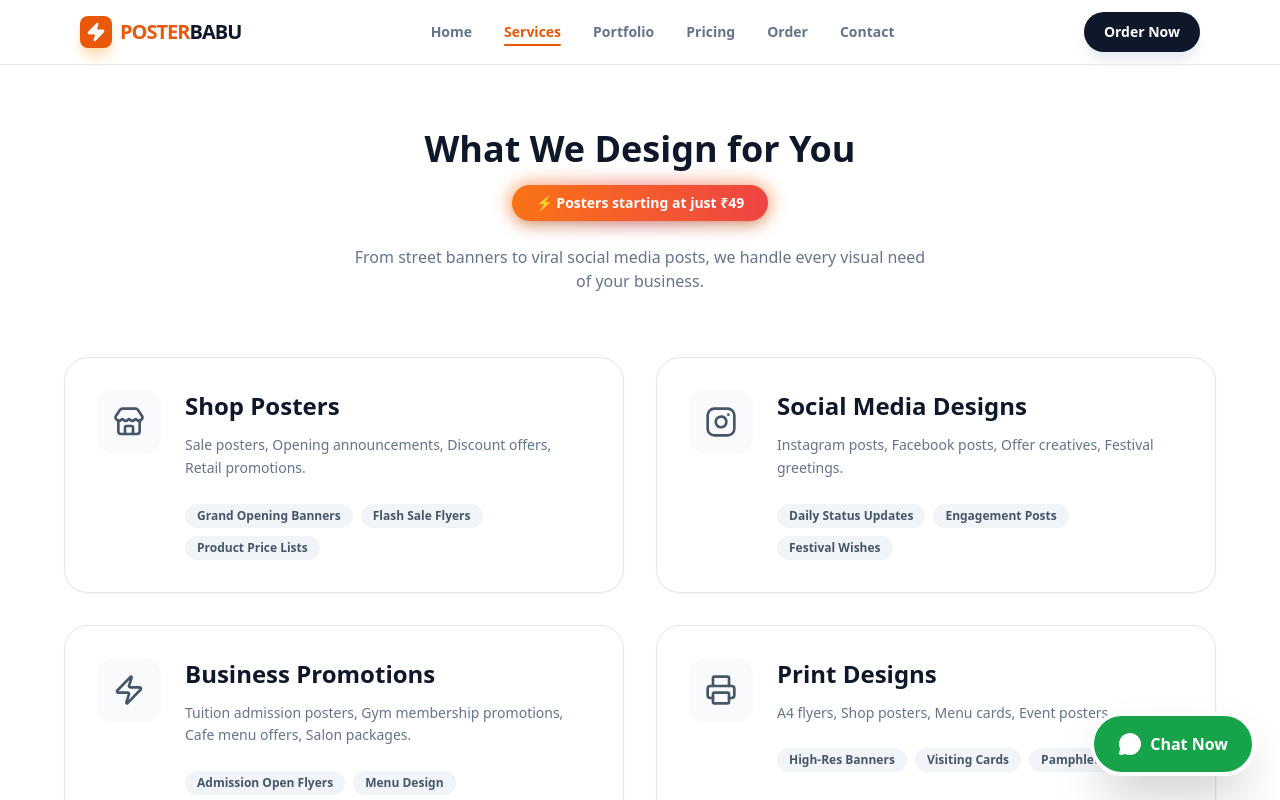
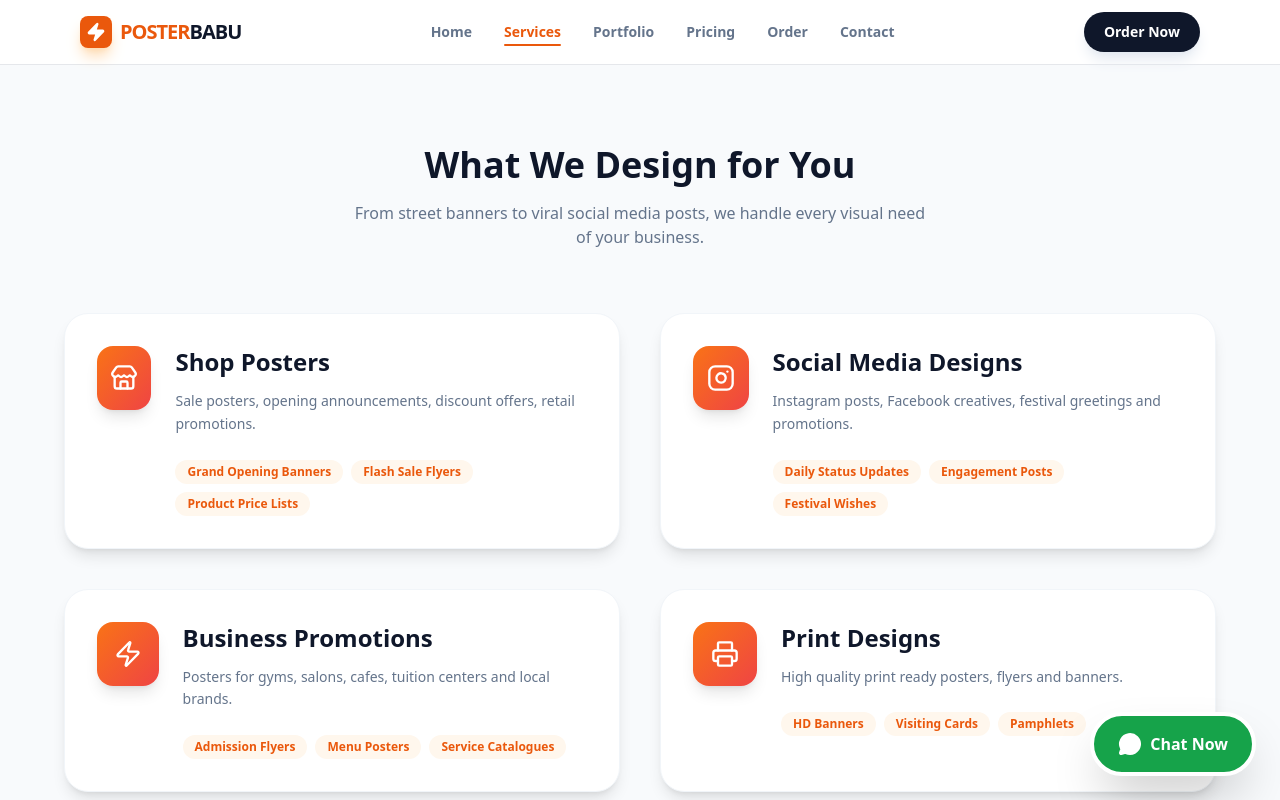
Before and after one commit to VarunDM1406/posterbabu, a React (Vite) app: page / in a window 1280 px wide. Both pictures are taken after a click on the button "Services". Shown: the top 800 px of the page. Built offline with nearby package versions, Linux system fonts and the light colour scheme.

Commit message:
services

```diff
--- a/src/pages/ServicesPage.jsx
+++ b/src/pages/ServicesPage.jsx
@@ -3,42 +3,42 @@ import { Store, Instagram, Zap, Printer } from "lucide-react";
 
 const SERVICE_CATEGORIES = [
 {
-id: "shop",
-title: "Shop Posters",
-desc: "Sale posters, Opening announcements, Discount offers, Retail promotions.",
-icon: <Store />,
-items: ["Grand Opening Banners", "Flash Sale Flyers", "Product Price Lists"]
+id:"shop",
+title:"Shop Posters",
+desc:"Sale posters, opening announcements, discount offers, retail promotions.",
+icon:<Store/>,
+items:["Grand Opening Banners","Flash Sale Flyers","Product Price Lists"]
 },
 {
-id: "social",
-title: "Social Media Designs",
-desc: "Instagram posts, Facebook posts, Offer creatives, Festival greetings.",
-icon: <Instagram />,
-items: ["Daily Status Updates", "Engagement Posts", "Festival Wishes"]
+id:"social",
+title:"Social Media Designs",
+desc:"Instagram posts, Facebook creatives, festival greetings and promotions.",
+icon:<Instagram/>,
+items:["Daily Status Updates","Engagement Posts","Festival Wishes"]
 },
 {
-id: "business",
-title: "Business Promotions",
-desc: "Tuition admission posters, Gym membership promotions, Cafe menu offers, Salon packages.",
-icon: <Zap />,
-items: ["Admission Open Flyers", "Menu Design", "Service Catalogues"]
+id:"business",
+title:"Business Promotions",
+desc:"Posters for gyms, salons, cafes, tuition centers and local brands.",
+icon:<Zap/>,
+items:["Admission Flyers","Menu Posters","Service Catalogues"]
 },
 {
-id: "print",
-title: "Print Designs",
-desc: "A4 flyers, Shop posters, Menu cards, Event posters.",
-icon: <Printer />,
-items: ["High-Res Banners", "Visiting Cards", "Pamphlets"]
+id:"print",
+title:"Print Designs",
+desc:"High quality print ready posters, flyers and banners.",
+icon:<Printer/>,
+items:["HD Banners","Visiting Cards","Pamphlets"]
 }
 ];
 
 const ServicesPage = () => (
 
-<section className="py-16 px-4 animate-in fade-in slide-in-from-bottom-4 duration-500">
+<section className="py-20 px-4 bg-slate-50 animate-in fade-in slide-in-from-bottom-4 duration-500">
 
 <div className="max-w-6xl mx-auto">
 
-{/* HEADER */}
+{/* Header */}
 
 <div className="text-center mb-16">
 
@@ -46,42 +46,32 @@ const ServicesPage = () => (
 What We Design for You
 </h2>
 
-<div className="flex justify-center mb-6">
-
-<div className="relative group">
-
-<div className="absolute -inset-1 bg-gradient-to-r from-orange-500 via-red-500 to-orange-500 rounded-full blur opacity-60 animate-pulse"></div>
-
-<div className="relative bg-gradient-to-r from-orange-500 to-red-500 text-white px-6 py-2 rounded-full text-sm font-bold shadow-lg">
-⚡ Posters starting at just ₹49
-</div>
-
-</div>
-
-</div>
-
 <p className="text-slate-500 max-w-xl mx-auto">
 From street banners to viral social media posts, we handle every visual need of your business.
 </p>
 
 </div>
 
-{/* SERVICES GRID */}
+{/* Cards */}
 
-<div className="grid grid-cols-1 md:grid-cols-2 gap-8">
+<div className="grid grid-cols-1 md:grid-cols-2 gap-10">
 
-{SERVICE_CATEGORIES.map((cat, i) => (
+{SERVICE_CATEGORIES.map((cat,i)=>(
 
 <div
 key={i}
-className="bg-white border rounded-3xl p-8 hover:border-orange-500 transition-all group shadow-sm"
+className="bg-white border border-slate-100 rounded-3xl p-8 shadow-lg hover:shadow-2xl hover:-translate-y-2 transition-all duration-300"
 >
 
 <div className="flex items-start gap-6">
 
-<div className="w-16 h-16 bg-slate-50 rounded-2xl flex items-center justify-center text-slate-600 group-hover:bg-orange-50 group-hover:text-orange-600 transition-colors shrink-0">
-{React.cloneElement(cat.icon, { size: 32 })}
+{/* Icon */}
+
+<div className="w-16 h-16 rounded-2xl flex items-center justify-center text-white bg-gradient-to-br from-orange-500 to-red-500 shadow-lg">
+{React.cloneElement(cat.icon,{size:28})}
 </div>
+
+{/* Content */}
 
 <div>
 
@@ -95,16 +85,14 @@ className="bg-white border rounded-3xl p-8 hover:border-orange-500 transition-al
 
 <div className="flex flex-wrap gap-2">
 
-{cat.items.map((item, j) => (
-
+{cat.items.map((item,j)=>(
 <span
 key={j}
-className="bg-slate-100 text-slate-600 px-3 py-1 rounded-full text-xs font-bold"
+className="bg-orange-50 text-orange-600 px-3 py-1 rounded-full text-xs font-bold"
 
 >
 
 {item} </span>
-
 ))}
 
 </div>
@@ -114,7 +102,6 @@ className="bg-slate-100 text-slate-600 px-3 py-1 rounded-full text-xs font-bold"
 </div>
 
 </div>
-
 ))}
 
 </div>
@@ -122,6 +109,7 @@ className="bg-slate-100 text-slate-600 px-3 py-1 rounded-full text-xs font-bold"
 </div>
 
 </section>
+
 );
 
 export default ServicesPage;
```
